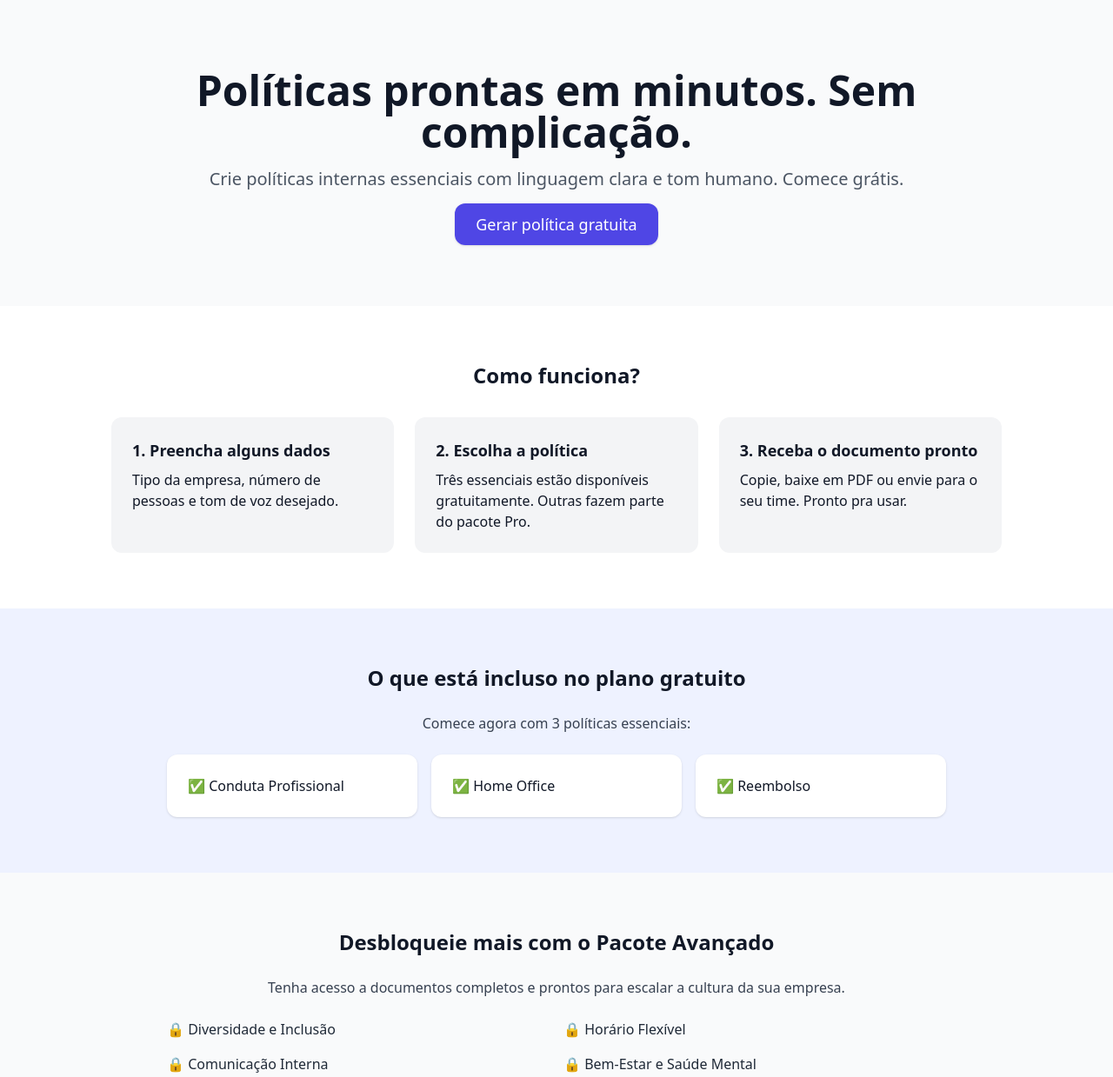
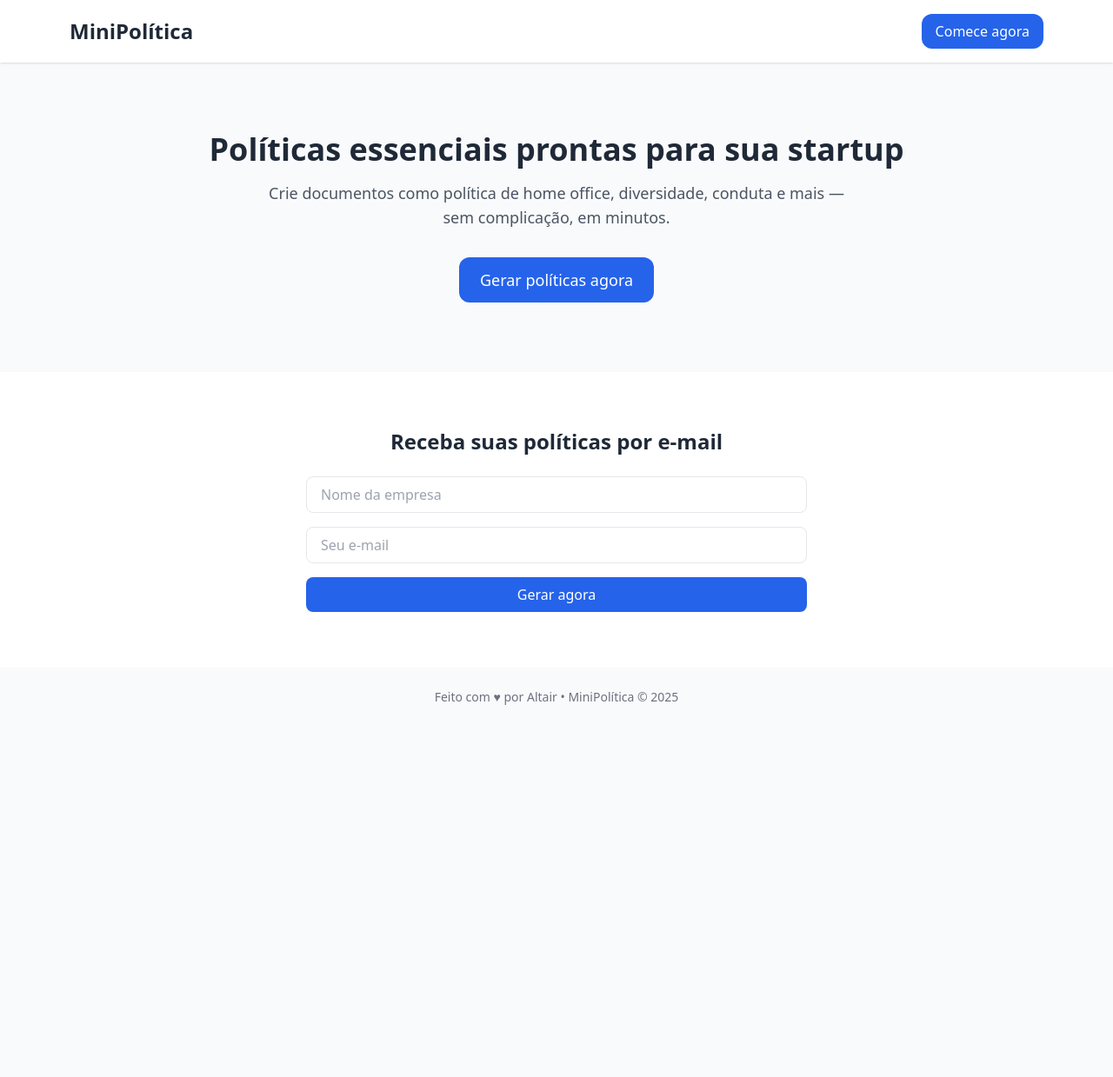
Before and after one commit to sass1affe/minipolitica-landing, a plain HTML site: page index.html in a window 1280 px wide. Shown: the top 1239 px of the page at 87% size. After the commit the page ends 836 px from the top, so only its background shows below. Drawn offline with nearby package versions, Linux system fonts and the light colour scheme.

Commit message:
Update index.html

```diff
--- a/index.html
+++ b/index.html
@@ -1,75 +1,65 @@
-
 <!DOCTYPE html>
-<html lang="pt-br">
+<html lang="pt-BR">
   <head>
     <meta charset="UTF-8" />
     <meta name="viewport" content="width=device-width, initial-scale=1.0" />
-  <title>MiniPolítica - Políticas internas em minutos</title>
+    <title>MiniPolítica - Sua startup com políticas prontas</title>
     <script src="https://cdn.tailwindcss.com"></script>
   </head>
-<body class="bg-gray-50 text-gray-900">
-  <section class="text-center py-20 px-6 max-w-4xl mx-auto">
-    <h1 class="text-4xl md:text-5xl font-bold mb-4">Políticas prontas em minutos. Sem complicação.</h1>
-    <p class="text-lg md:text-xl mb-6 text-gray-600">Crie políticas internas essenciais com linguagem clara e tom humano. Comece grátis.</p>
-    <a href="#formulario" class="bg-indigo-600 text-white px-6 py-3 rounded-xl text-lg shadow hover:bg-indigo-700">Gerar política gratuita</a>
+  <body class="bg-gray-50 text-gray-800">
+    <!-- Header -->
+    <header class="bg-white shadow">
+      <div class="max-w-6xl mx-auto px-4 py-4 flex justify-between items-center">
+        <h1 class="text-2xl font-bold">MiniPolítica</h1>
+        <a
+          href="#form"
+          class="bg-blue-600 text-white px-4 py-2 rounded-xl hover:bg-blue-700 transition"
+        >Comece agora</a>
+      </div>
+    </header>
+
+    <!-- Hero Section -->
+    <section class="text-center py-20 px-4">
+      <h2 class="text-4xl font-bold mb-4">Políticas essenciais prontas para sua startup</h2>
+      <p class="text-lg text-gray-600 mb-8 max-w-2xl mx-auto">
+        Crie documentos como política de home office, diversidade, conduta e mais — sem complicação, em minutos.
+      </p>
+      <a
+        href="#form"
+        class="inline-block bg-blue-600 text-white px-6 py-3 rounded-xl text-lg hover:bg-blue-700"
+      >Gerar políticas agora</a>
     </section>
-  <section class="bg-white py-16 px-6">
-    <div class="max-w-5xl mx-auto text-center">
-      <h2 class="text-2xl font-bold mb-8">Como funciona?</h2>
-      <div class="grid md:grid-cols-3 gap-6 text-left">
-        <div class="bg-gray-100 p-6 rounded-xl">
-          <h3 class="font-semibold text-lg mb-2">1. Preencha alguns dados</h3>
-          <p>Tipo da empresa, número de pessoas e tom de voz desejado.</p>
-        </div>
-        <div class="bg-gray-100 p-6 rounded-xl">
-          <h3 class="font-semibold text-lg mb-2">2. Escolha a política</h3>
-          <p>Três essenciais estão disponíveis gratuitamente. Outras fazem parte do pacote Pro.</p>
-        </div>
-        <div class="bg-gray-100 p-6 rounded-xl">
-          <h3 class="font-semibold text-lg mb-2">3. Receba o documento pronto</h3>
-          <p>Copie, baixe em PDF ou envie para o seu time. Pronto pra usar.</p>
-        </div>
-      </div>
+
+    <!-- Formulário (fake ou para integrar com serviço de terceiros) -->
+    <section id="form" class="bg-white py-16 px-4">
+      <div class="max-w-xl mx-auto">
+        <h3 class="text-2xl font-semibold mb-6 text-center">Receba suas políticas por e-mail</h3>
+        <form action="https://formspree.io/f/SEU_ID_AQUI" method="POST" class="space-y-4">
+          <input
+            type="text"
+            name="empresa"
+            placeholder="Nome da empresa"
+            class="w-full border px-4 py-2 rounded-lg"
+            required
+          />
+          <input
+            type="email"
+            name="email"
+            placeholder="Seu e-mail"
+            class="w-full border px-4 py-2 rounded-lg"
+            required
+          />
+          <button
+            type="submit"
+            class="w-full bg-blue-600 text-white py-2 rounded-lg hover:bg-blue-700"
+          >Gerar agora</button>
+        </form>
       </div>
     </section>
-  <section class="py-16 px-6 bg-indigo-50">
-    <div class="max-w-4xl mx-auto text-center">
-      <h2 class="text-2xl font-bold mb-6">O que está incluso no plano gratuito</h2>
-      <p class="mb-6 text-gray-700">Comece agora com 3 políticas essenciais:</p>
-      <ul class="grid md:grid-cols-3 gap-4 text-left">
-        <li class="bg-white p-6 rounded-xl shadow">✅ Conduta Profissional</li>
-        <li class="bg-white p-6 rounded-xl shadow">✅ Home Office</li>
-        <li class="bg-white p-6 rounded-xl shadow">✅ Reembolso</li>
-      </ul>
-    </div>
-  </section>
-  <section class="py-16 px-6">
-    <div class="max-w-4xl mx-auto text-center">
-      <h2 class="text-2xl font-bold mb-6">Desbloqueie mais com o Pacote Avançado</h2>
-      <p class="mb-6 text-gray-700">Tenha acesso a documentos completos e prontos para escalar a cultura da sua empresa.</p>
-      <ul class="grid md:grid-cols-2 gap-4 text-left text-gray-800">
-        <li>🔒 Diversidade e Inclusão</li>
-        <li>🔒 Horário Flexível</li>
-        <li>🔒 Comunicação Interna</li>
-        <li>🔒 Bem-Estar e Saúde Mental</li>
-        <li>🔒 Férias e Ausências</li>
-        <li>🔒 Trabalho Híbrido</li>
-        <li>🔒 Uso de Equipamentos</li>
-        <li>🔒 Privacidade e Proteção de Dados</li>
-        <li>🔒 Convivência e Respeito</li>
-      </ul>
-      <div class="mt-8">
-        <a href="#formulario" class="bg-indigo-600 text-white px-6 py-3 rounded-xl text-lg shadow hover:bg-indigo-700">Ver planos e gerar minha política</a>
-      </div>
-    </div>
-  </section>
-  <section class="bg-gray-900 text-white text-center py-20 px-6">
-    <h2 class="text-3xl font-bold mb-4">Você cuida da cultura, a gente cuida da política.</h2>
-    <p class="text-lg mb-6">Gere sua primeira política gratuita agora mesmo.</p>
-    <a href="#formulario" class="bg-white text-gray-900 px-6 py-3 rounded-xl text-lg shadow hover:bg-gray-100">Começar agora</a>
-  </section>
-  <div id="formulario" class="py-10 text-center text-gray-500">
-    <p class="italic">[Formulário MiniPolítica será exibido aqui]</p>
-  </div>
+
+    <!-- Footer -->
+    <footer class="text-center text-sm text-gray-500 py-6">
+      Feito com ♥ por Altair • MiniPolítica © 2025
+    </footer>
   </body>
 </html>
```
Lines whose indentation alone changed are shown as unchanged.
